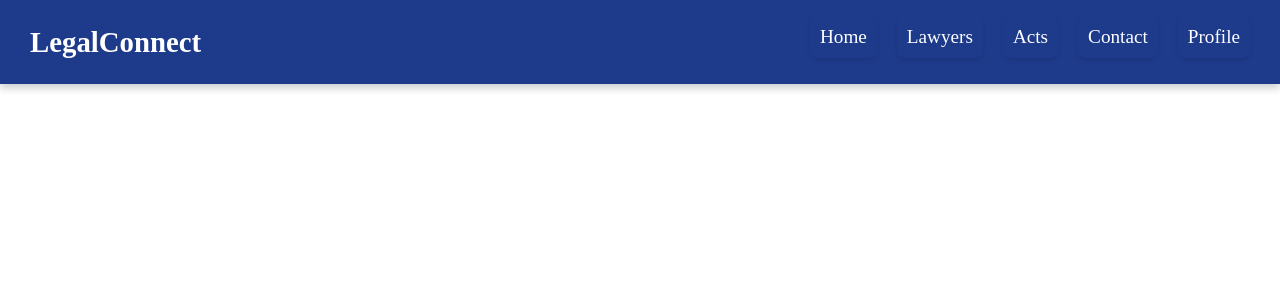
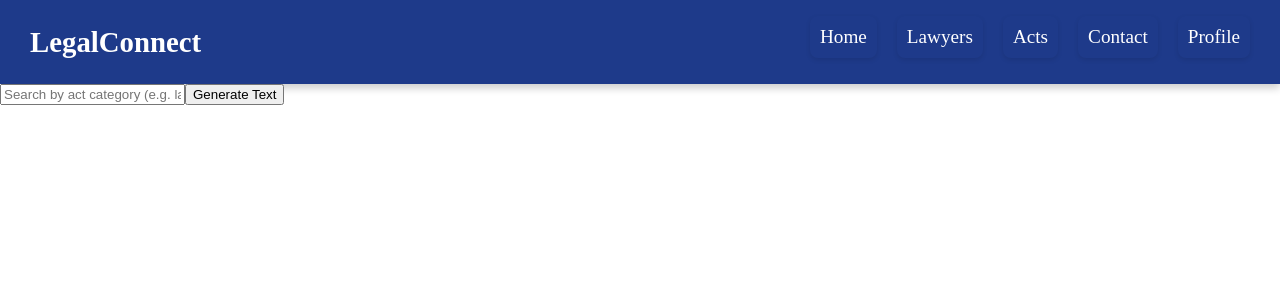
Before and after one commit to prathamlashkari/College-Spring-boot, a React (Vite) app in the folder front-end/: page /acts in a window 1280 px wide. Shown: the top 300 px of the page. Built offline with nearby package versions, Linux system fonts and the light colour scheme.

Commit message:
addded basic structure

```diff
--- a/front-end/src/App.jsx
+++ b/front-end/src/App.jsx
@@ -5,6 +5,7 @@ import HomePage from "./page/HomePage";
 import Contact from "./page/Contact"; // Import Contact page
 import Lawyer from "./page/Lawyer";
 import Profile from "./page/Profile";
+import Acts from "./page/Acts";
 
 function App() {
   return (
@@ -15,6 +16,7 @@ function App() {
         <Route path="/contact" element={<Contact />} />
         <Route path="/lawyers" element={<Lawyer />} />
         <Route path="/profile" element={<Profile />} />
+        <Route path="/acts" element={<Acts />} />
       </Routes>
     </>
   );
--- a/front-end/src/constant/Act.js
+++ b/front-end/src/constant/Act.js
@@ -1,4 +1,4 @@
-const acts = [
+export const acts = [
   {
     category: "land",
     title: "Land Acquisition Act",
--- a/front-end/src/page/Acts.jsx
+++ b/front-end/src/page/Acts.jsx
@@ -1,7 +1,61 @@
-import React from "react";
+import React, { useState } from "react";
 import "../style/Act.css";
+import { acts } from "../constant/Act";
 const Acts = () => {
-  return <div>Acts</div>;
+  const [searchTerm, setSearchTerm] = useState("");
+  const [typedContent, setTypedContent] = useState([]);
+  const [currentIndex, setCurrentIndex] = useState(0);
+  const [showTyping, setShowTyping] = useState(false);
+  const [selectedTitle, setSelectedTitle] = useState("");
+
+  const handleGenerate = () => {
+    const foundAct = acts.find((act) =>
+      act.category.toLowerCase().includes(searchTerm.toLowerCase())
+    );
+    if (foundAct) {
+      setSelectedTitle(foundAct.title);
+      setTypedContent(foundAct.content);
+      setCurrentIndex(0);
+      setShowTyping(true);
+    } else {
+      setSelectedTitle("");
+      setTypedContent(["No matching act found."]);
+      setShowTyping(true);
+    }
+  };
+
+  return (
+    <div className="acts-container">
+      {/* Search Section */}
+      <div className="search-section">
+        <input
+          type="text"
+          placeholder="Search by act category (e.g. land, environment, consumer)..."
+          value={searchTerm}
+          onChange={(e) => setSearchTerm(e.target.value)}
+        />
+        <button onClick={handleGenerate}>Generate Text</button>
+      </div>
+
+      {/* Display Section */}
+      <div className="typing-section">
+        {selectedTitle && <h2>{selectedTitle}</h2>}
+
+        {showTyping &&
+          typedContent.map((para, index) => (
+            <p key={index} className="typed-text">
+              <Typewriter
+                words={[para]}
+                loop={1}
+                typeSpeed={30}
+                deleteSpeed={0}
+                delaySpeed={500}
+              />
+            </p>
+          ))}
+      </div>
+    </div>
+  );
 };
 
 export default Acts;
```
